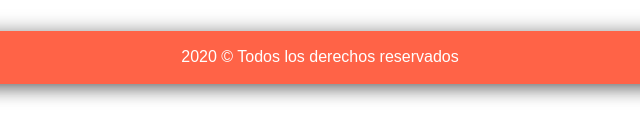
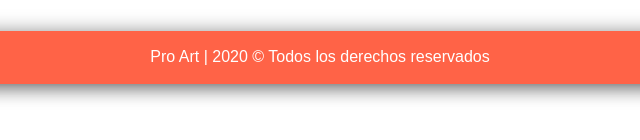
Before and after one commit to jcal14/hyperblog, a plain HTML site: page blogpost.html in a window 1280 px wide. Shown: the part 422-562 px from the top of the page, 320-960 px from the left. Drawn offline with Linux system fonts and the light colour scheme.

Commit message:
footer listo

```diff
--- a/blogpost.html
+++ b/blogpost.html
@@ -19,7 +19,7 @@
             <a class="button" href="#">Suscribete</a>
         </div>
         <div id="footer">
-            <p>2020 &copy Todos los derechos reservados</p>
+            <p>Pro Art | 2020 &copy Todos los derechos reservados</p>
         </div>
     </div>
 </body>
```
